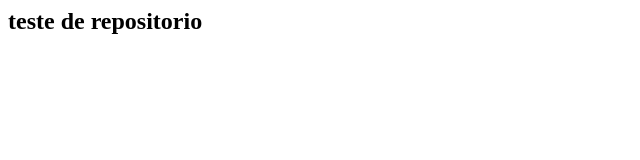
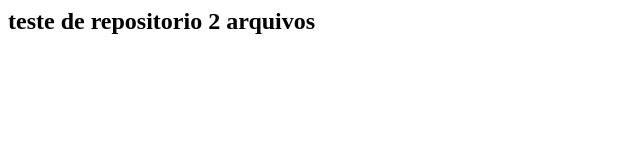
Before and after one commit to EmersonRonei/git-fundamentos, a plain HTML site: page index.html in a window 1280 px wide. Shown: the whole page, without its empty margins (0-640 px from the left). Drawn offline with Linux system fonts and the light colour scheme.

Commit message:
Altendo dois arquivos

```diff
--- a/index.html
+++ b/index.html
@@ -1 +1 @@
-<h2> teste de repositorio </h2>
+<h2> teste de repositorio 2 arquivos </h2>
```
Also changed, not shown: index2.html (added, +1 -0 lines).
